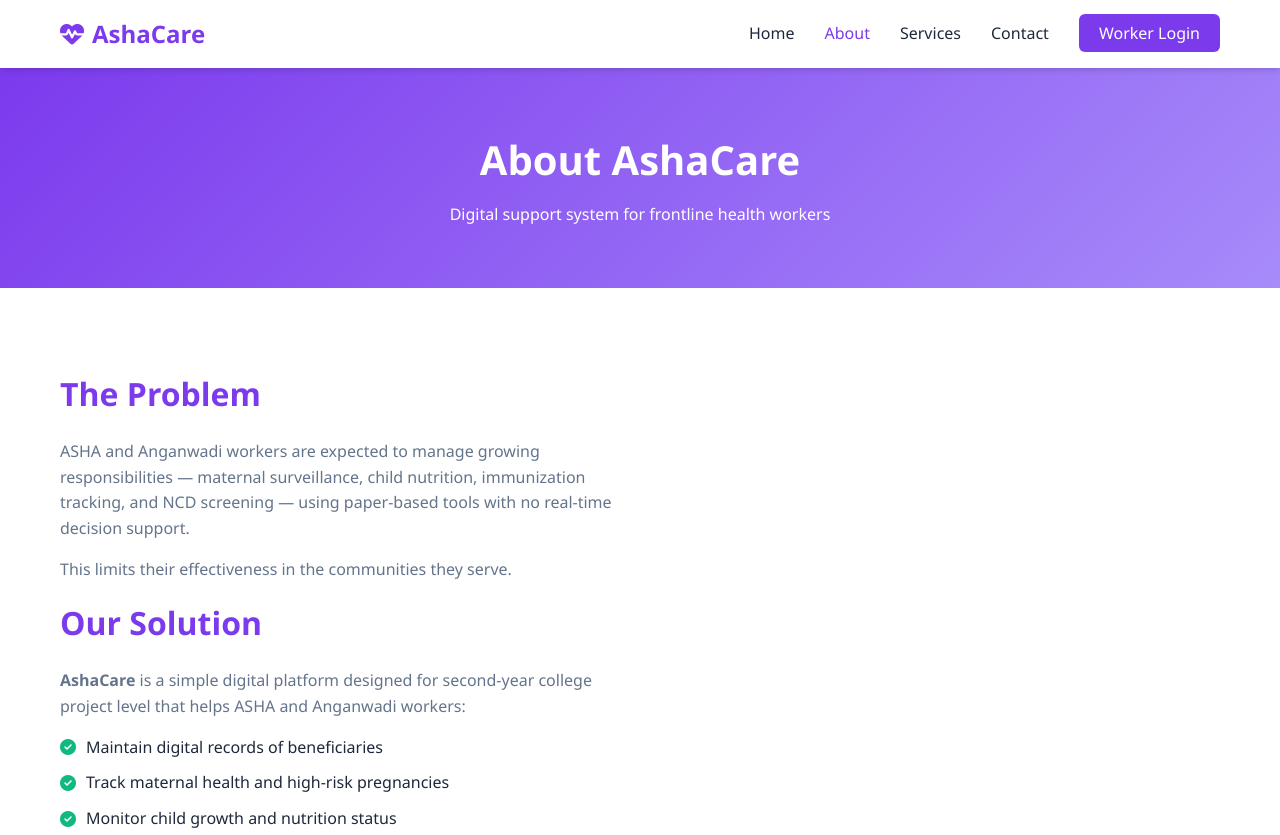
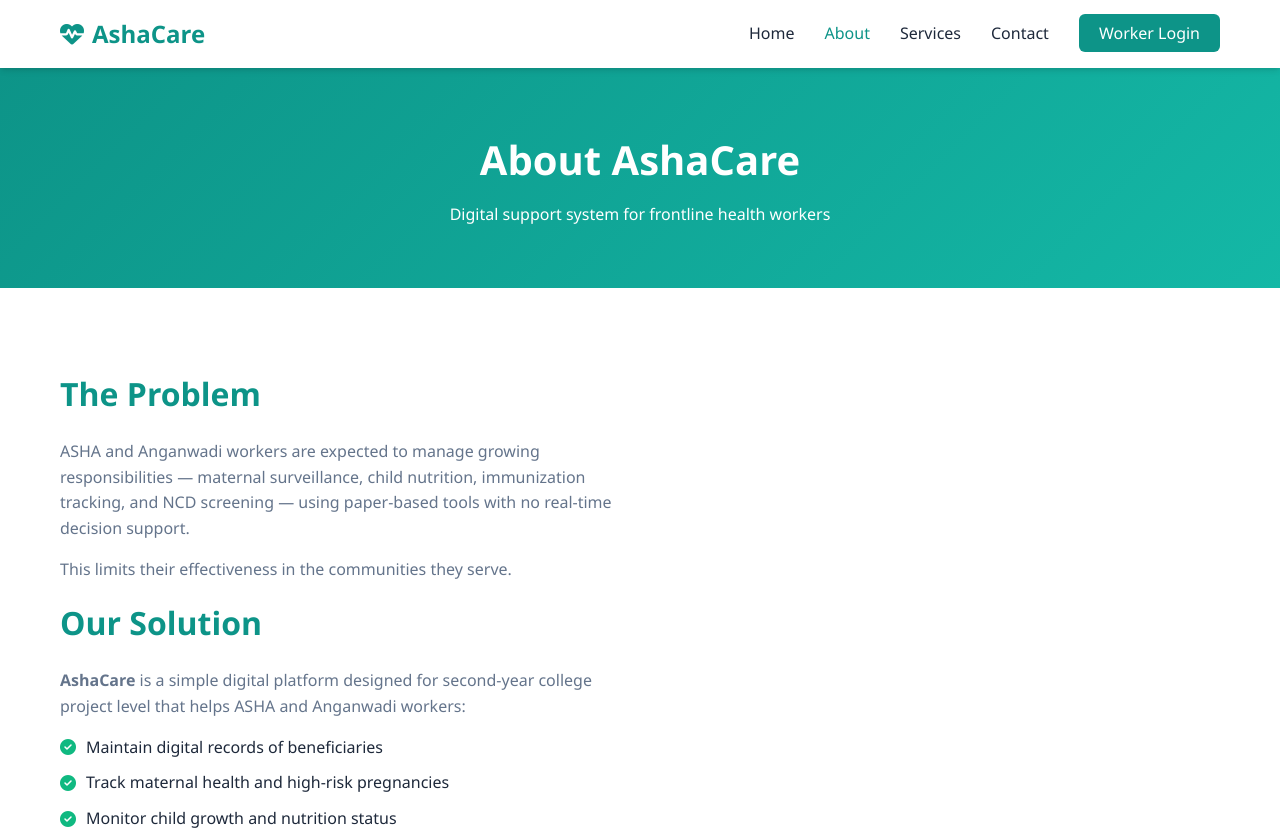
Before and after one commit to Parthpatne45/asha-care-portal, a Flask app: page /about in a window 1280 px wide. Shown: the top 835 px of the page. Run offline with Flask 3, Linux system fonts and the light colour scheme.

Commit message:
Update style.css

```diff
--- a/asha-care-portal/static/css/style.css
+++ b/asha-care-portal/static/css/style.css
@@ -6,9 +6,9 @@
 }
 
 :root {
-    --primary: #7c3aed;
-    --primary-dark: #6d28d9;
-    --secondary: #a78bfa;
+    --primary: #0d9488;
+    --primary-dark: #0f766e;
+    --secondary: #14b8a6;
     --dark: #1e293b;
     --light: #f8fafc;
     --gray: #64748b;
```
